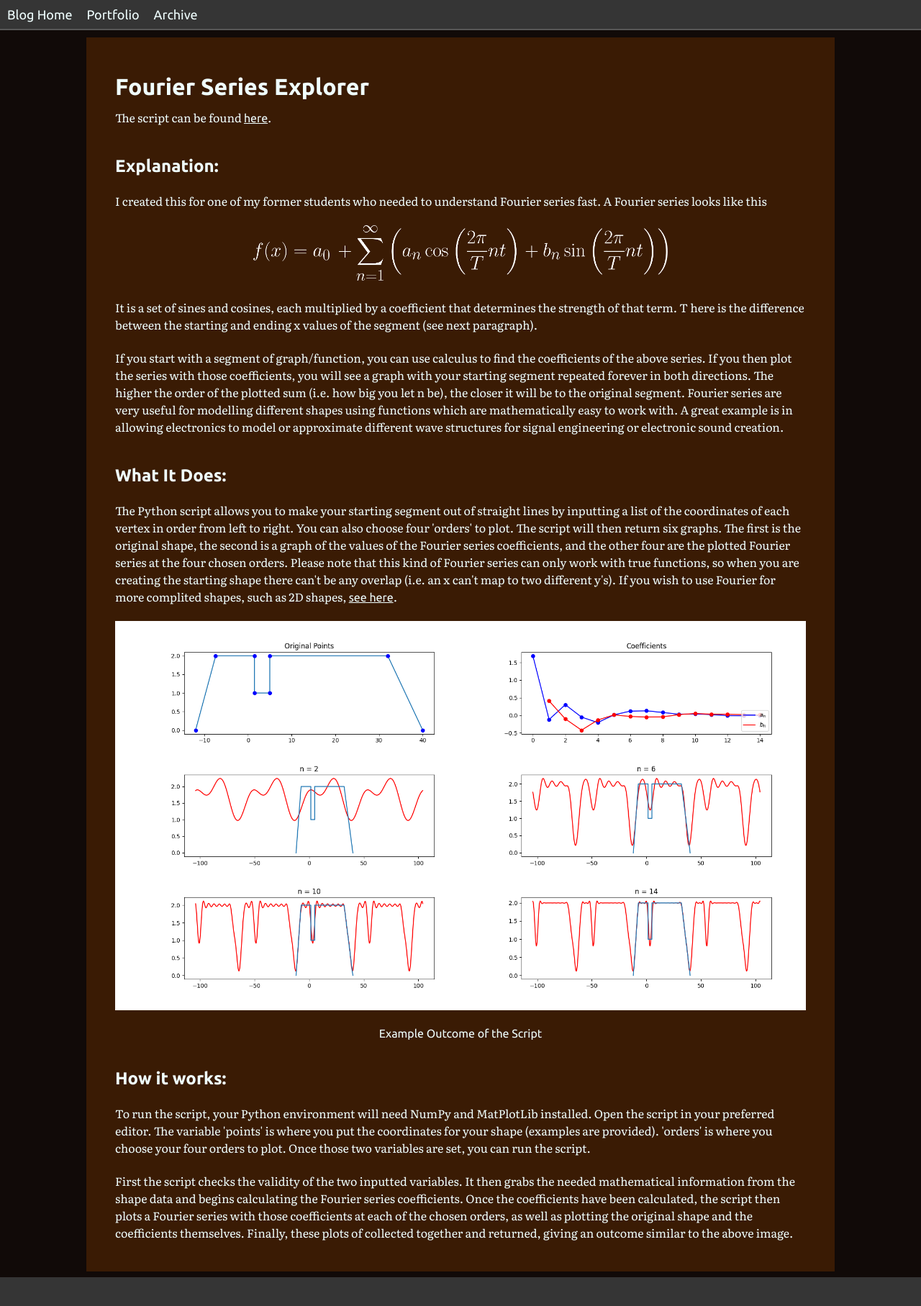
After one commit to Mark-Platts/blog-flask, a Flask app: template templates/Fourier_Series_Explorer.html in a window 1280 px wide. The commit adds this page. Shown: the whole page at 72% size. Run offline with Flask 2, Linux system fonts and the light colour scheme; the template is opened without the code that fills it, so the values that code supplies are empty.

```diff
--- a/static/styles.css
+++ b/static/styles.css
@@ -57,6 +57,11 @@ h1 {
     padding: 10px 0;
 }
 
+h2 {
+  margin-top: 40px;
+  margin-bottom: 20px;
+}
+
 nav a {
   text-decoration: none;
   font-size: 18px;
--- /dev/null
+++ b/templates/Fourier_Series_Explorer.html
@@ -0,0 +1,47 @@
+{% extends "base.html" %}
+{% block content %}
+
+  <h1>Fourier Series Explorer</h1>
+
+  <p>The script can be found <a href="https://github.com/Mark-Platts/Fourier-Displayer/blob/main/Fourier.py" target="_blank">here</a>.</p>
+
+  <h2>Explanation:</h2>
+  <p>I created this for one of my former students who needed to understand Fourier series fast. A Fourier series looks like this
+  </p>
+
+  <center><img src="../blog/static/images/FourierSeriesEqu.png" alt="Fourier series equation" style="width:60%; margin:20px 0;"></center>
+
+  <p>It is a set of sines and cosines, each multiplied by a coefficient that determines the strength of that term.
+    T here is the difference between the starting and ending x values of the segment (see next paragraph).</p> <br>
+
+  <p>If you start with a segment of graph/function, you can use calculus to find the coefficients of the above series. If you then plot
+    the series with those coefficients, you will see a graph with your starting segment repeated forever in both directions.
+    The higher the order of the plotted sum (i.e. how big you let n be), the closer it will be to the original segment. Fourier series
+    are very useful for modelling different shapes using functions which are mathematically easy to work with. A great example is in allowing
+    electronics to model or approximate different wave structures for signal engineering or electronic sound creation.
+  </p>
+
+  <h2>What It Does:</h2>
+  <p>The Python script allows you to make your starting segment out of straight lines by inputting a list of the coordinates of each vertex in
+    order from left to right. You can also choose four 'orders' to plot. The script will then return six graphs. The first is the original shape,
+   the second is a graph of the values of the Fourier series coefficients, and the other four are the plotted Fourier series at the four chosen
+   orders. Please note that this kind of Fourier series can only work with true functions, so when you are creating the starting shape there can't be any
+   overlap (i.e. an x can't map to two different y's). If you wish to use Fourier for more complited shapes, such as 2D shapes, <a href="https://markplatts.co.uk/blog/Parametric_Fourier_Explorer" target="_blank">see here</a>.</p>
+
+   <figure>
+    <img src="../blog/static/images/Fourier1.png" alt="Example of the outcome" style="width:100%; margin:20px 0;">
+    <center><figcaption>Example Outcome of the Script</figcaption></center>
+  </figure>
+
+   <h2>How it works:</h2>
+   <p>To run the script, your Python environment will need NumPy and MatPlotLib installed. Open the script in your preferred editor.
+     The variable 'points' is where you put the coordinates for your shape (examples are provided). 'orders' is where you choose your four orders to plot.
+     Once those two variables are set, you can run the script.
+   </p> <br>
+   <p>First the script checks the validity of the two inputted variables. It then grabs the needed mathematical information from the shape data
+     and begins calculating the Fourier series coefficients. Once the coefficients have been calculated, the script then plots a Fourier series
+     with those coefficients at each of the chosen orders, as well as plotting the original shape and the coefficients themselves. Finally, these
+     plots of collected together and returned, giving an outcome similar to the above image.
+   </p>
+
+{% endblock %}
--- a/templates/base.html
+++ b/templates/base.html
@@ -14,7 +14,7 @@
 
     <nav>
       <a href="home">Blog Home</a>
-      <a href="http://markplatts.co.uk/">Portfolio</a>
+      <a href="https://markplatts.co.uk/" target="_blank">Portfolio</a>
       <a href="archive">Archive</a>
     </nav>
 
--- a/templates/home.html
+++ b/templates/home.html
@@ -5,11 +5,11 @@
   <h2>Explanation:</h2>
   <p>I made this blog as a way to explore ideas in back end logic and to get some practice with the Flask back end module for Python.
     I also wanted a simple way to show off smaller pages, such as blog post style pages and pages explaining my portfolio pieces that can't be
-    shown off directly on a website. I plan to eventually come back and make a much more robust blog engine that can scale as I add things to the catalogue.
+    shown off directly as a website. I plan to eventually come back and make a much more robust blog engine that can scale as I add things to the catalogue.
   </p>
 
   <h2>Logic and Code:</h2>
-  <p>The code can be seen <a href="https://github.com/Mark-Platts/blog-flask">here</a>.</p>
+  <p>The code can be seen <a href="https://github.com/Mark-Platts/blog-flask" target="_blank">here</a>.</p>
   <p>The idea for the interface was to have a template that holds the nav bar and footer bar and deals with their logic. Then,
     there are separate pages containing content that can be injected into the template when the page is loaded. As an excuse to play
     with back end logic, I then created a python script that looks for the name of each content page and displays them on the archive page.
```
Also changed, not shown: templates/Parametric_Fourier_Explorer.html (added, +44 -0 lines), templates/test1.html (deleted, +0 -7 lines), static/images/Fourier1.png (added), static/images/FourierSeriesEqu.png (added), static/images/PFourier1.png (added), static/images/PFourier2.png (added), static/images/PFourier3.png (added).
